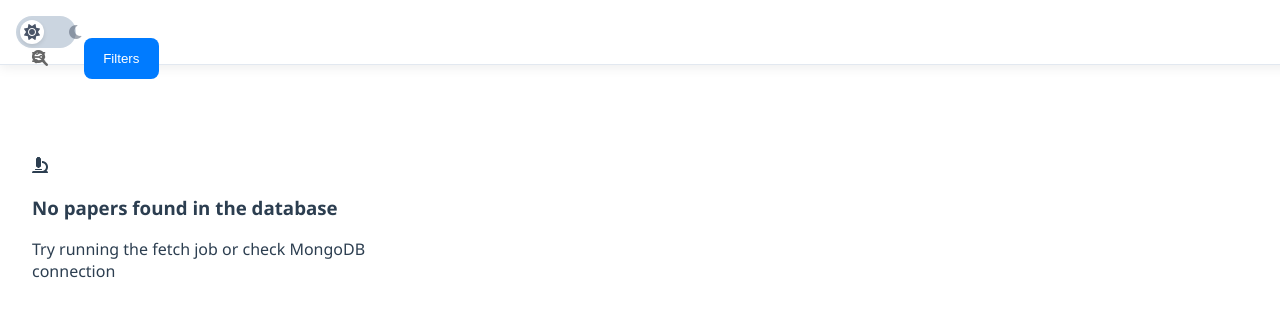
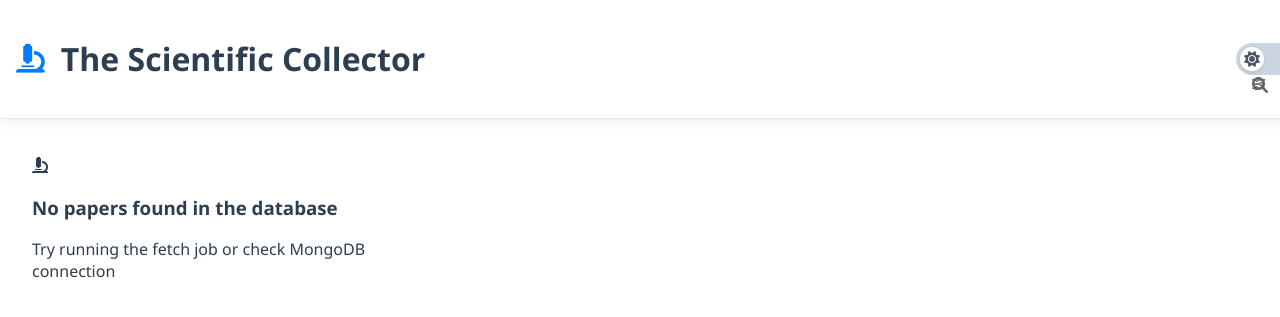
Before and after one commit to Ashmaawyy/the-collector-series, a Flask app: page / in a window 1280 px wide. Shown: the top 317 px of the page. Run offline with Flask 3, Linux system fonts and the light colour scheme; data that the repository does not hold is empty.

Commit message:
returned the brand header ; )

```diff
--- a/the-scientefic-collector/app/templates/index.html
+++ b/the-scientefic-collector/app/templates/index.html
@@ -10,10 +10,10 @@
 </head>
 <body>
     <header>
-        <!--div class="brand">
+        <div class="brand">
             <i class="fas fa-microscope"></i>
             <h1>The Scientific Collector</h1>
-        </div-->
+        </div>
         <div class="header-controls">
             <div class="theme-switch">
                 <label class="switch">
```
